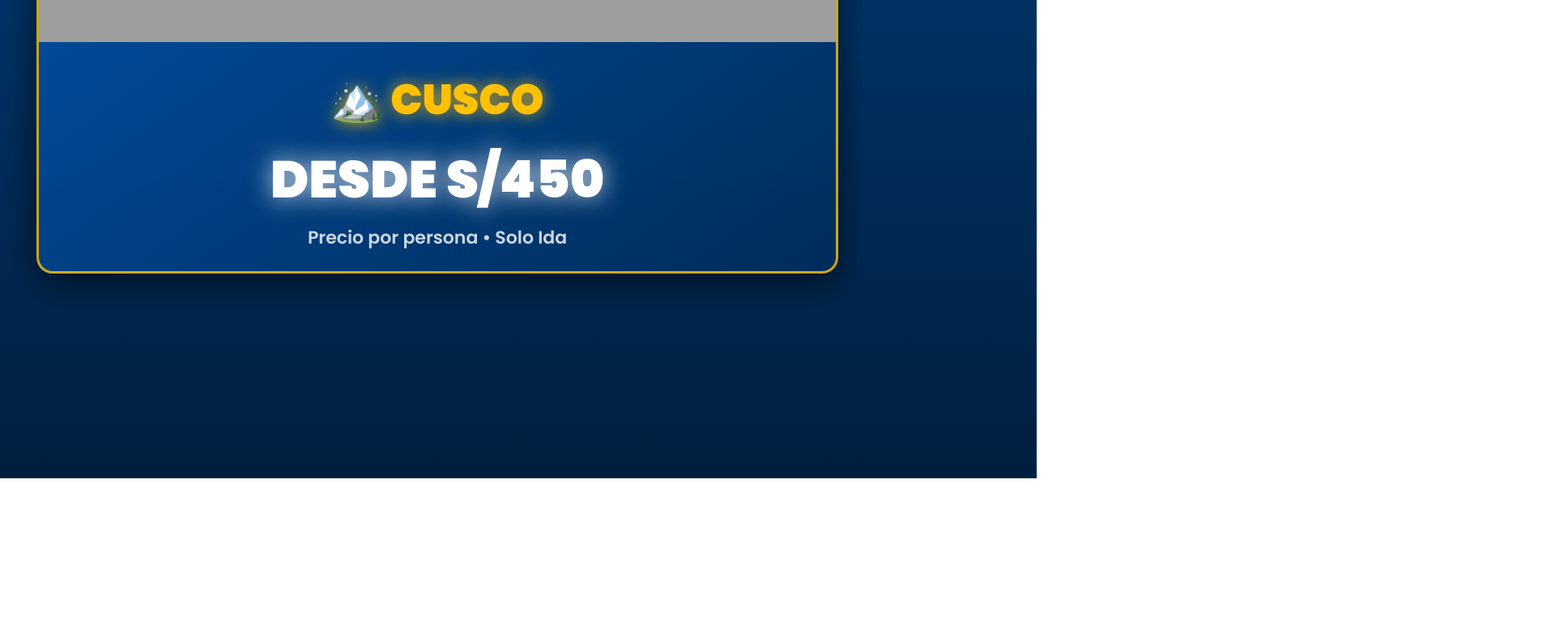
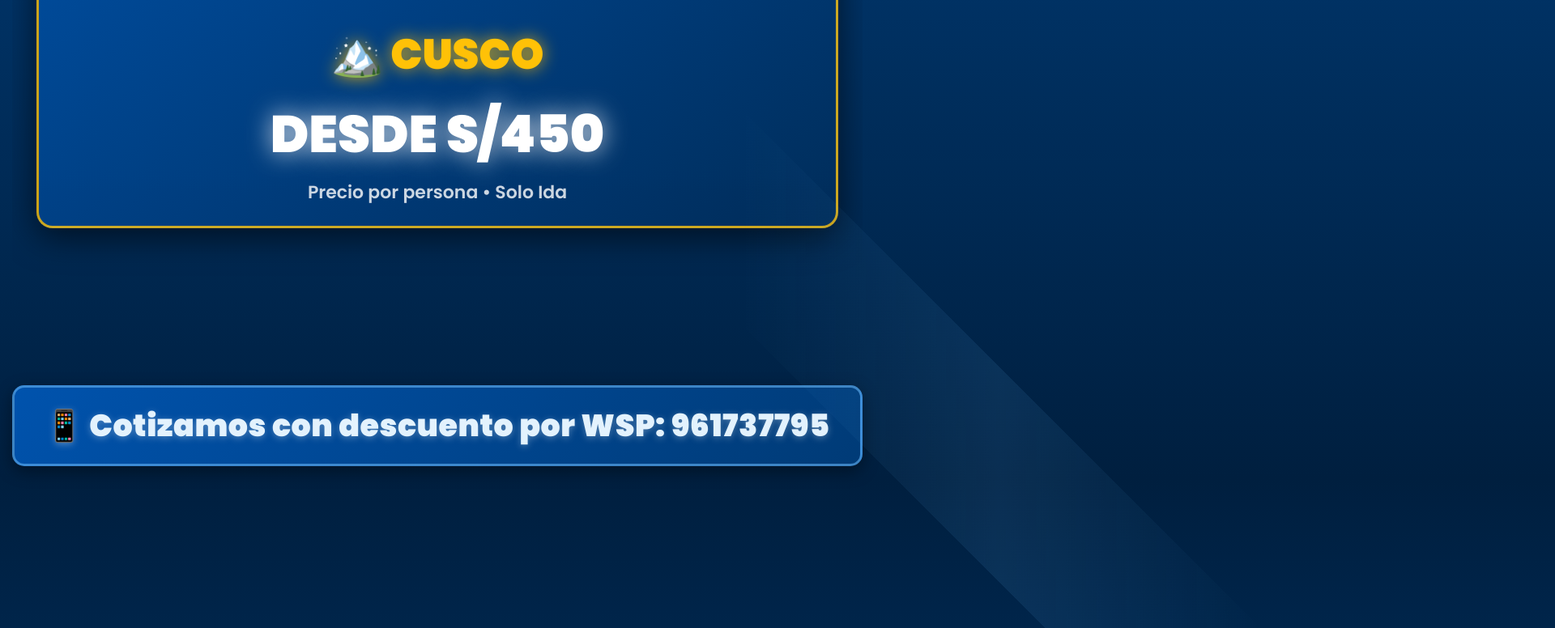
Before and after one commit to djcmaaron-lab/ULTIMO-TRYAL, a website: page index.html in a window 1280 px wide. Shown: the part 1329-2105 px from the top of the page at 81% size, 1920 px wide, since content can reach past the window. Before the commit the page ends 1920 px from the top, so only its background shows below. Drawn offline with Linux system fonts and the light colour scheme; grey boxes are pictures that could not be loaded.

Commit message:
Update index.html

```diff
--- a/index.html
+++ b/index.html
@@ -157,6 +157,43 @@ body {
 @keyframes fadeInSlow {
     from { opacity: 0; transform: translateY(10px); }
     to { opacity: 1; transform: translateY(0); }
+}
+
+/* FOOTER WSP - NUEVO RECTANGULO ABAJO */
+.footer-wsp {
+    background: linear-gradient(135deg, rgba(0, 86, 179, 0.95) 0%, rgba(0, 61, 122, 0.95) 100%);
+    border-radius: 15px;
+    padding: 22px 18px;
+    box-shadow: 0 6px 20px rgba(0, 0, 0, 0.4);
+    border: 3px solid rgba(100, 181, 246, 0.6);
+    text-align: center;
+    display: flex;
+    flex-direction: column;
+    align-items: center;
+    justify-content: center;
+    min-height: 100px;
+    position: relative;
+    margin-top: 12px;
+}
+
+.footer-wsp::before {
+    content: '';
+    position: absolute;
+    width: 200%;
+    height: 200%;
+    background: linear-gradient(45deg, transparent 30%, rgba(100, 181, 246, 0.1) 50%, transparent 70%);
+    animation: shine 3s linear infinite;
+    pointer-events: none;
+}
+
+.footer-wsp .wsp-text {
+    font-size: 38px;
+    font-weight: 900;
+    color: #E3F2FD;
+    text-shadow: 0 2px 8px rgba(255, 255, 255, 0.3);
+    letter-spacing: 0.5px;
+    animation: fadeInSlow 1s ease-in-out;
+    line-height: 1.3;
 }
 
 /* MIDDLE SECTION */
@@ -440,10 +477,10 @@ body {
             </div>
         </div>
 
-        <!-- AVISO FIJO - SOLO WHATSAPP -->
+        <!-- AVISO FIJO - RUC EMPRESARIAL -->
         <div class="avisos-section" id="avisosContainer">
             <div class="aviso-ruc">
-                <div class="aviso-text">📱 Cotizamos al WSP: 961737795</div>
+                <div class="aviso-text">💎 RUC EMPRESARIAL: 20606424761</div>
             </div>
         </div>
 
@@ -453,6 +490,11 @@ body {
                     <div class="inciting-message">🔥 ¡COMENTA TU VUELO AHORA!</div>
                 </div>
             </div>
+        </div>
+
+        <!-- FOOTER WSP - NUEVO RECTANGULO ABAJO -->
+        <div class="footer-wsp">
+            <div class="wsp-text">📱 Cotizamos con descuento por WSP: 961737795</div>
         </div>
 
 
```
